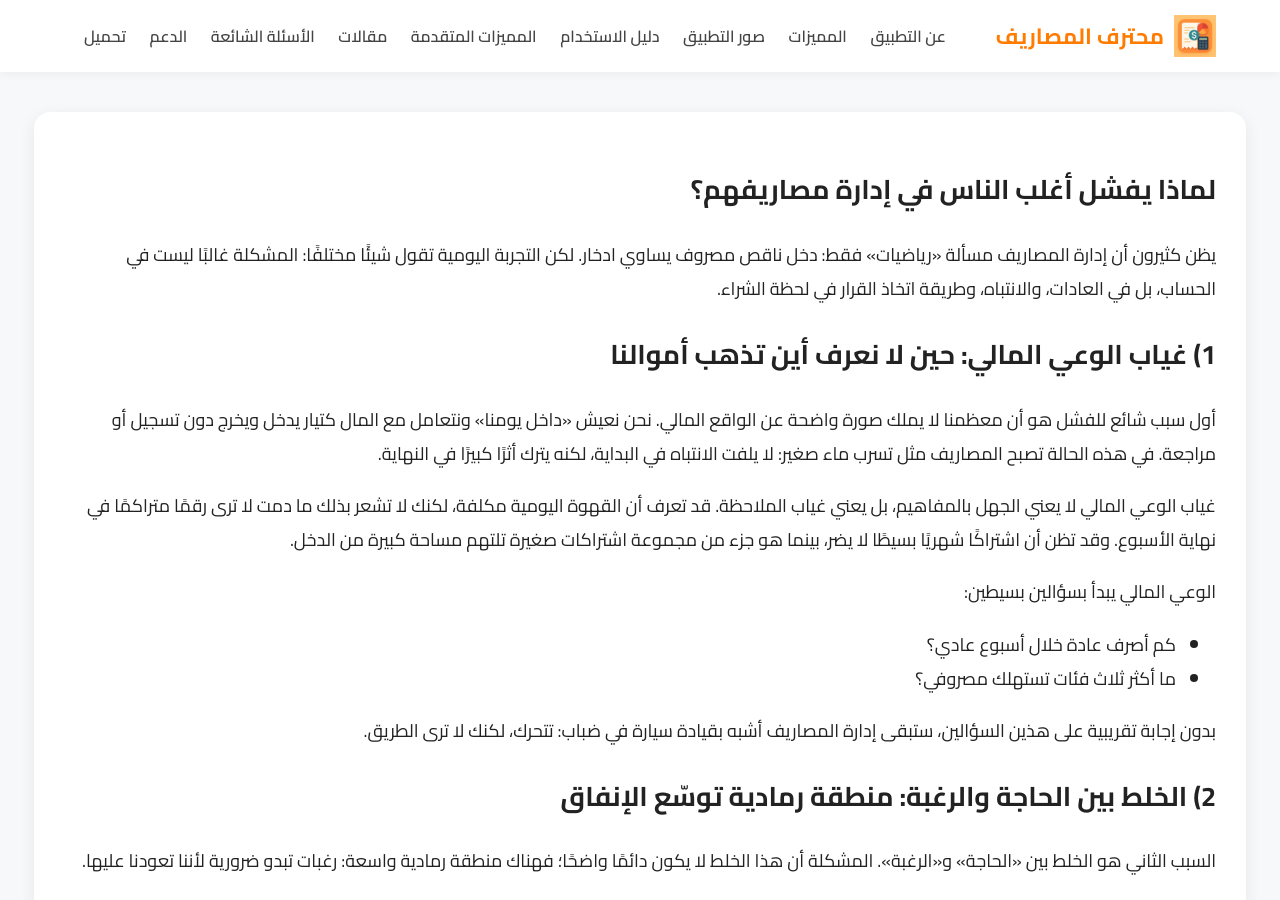
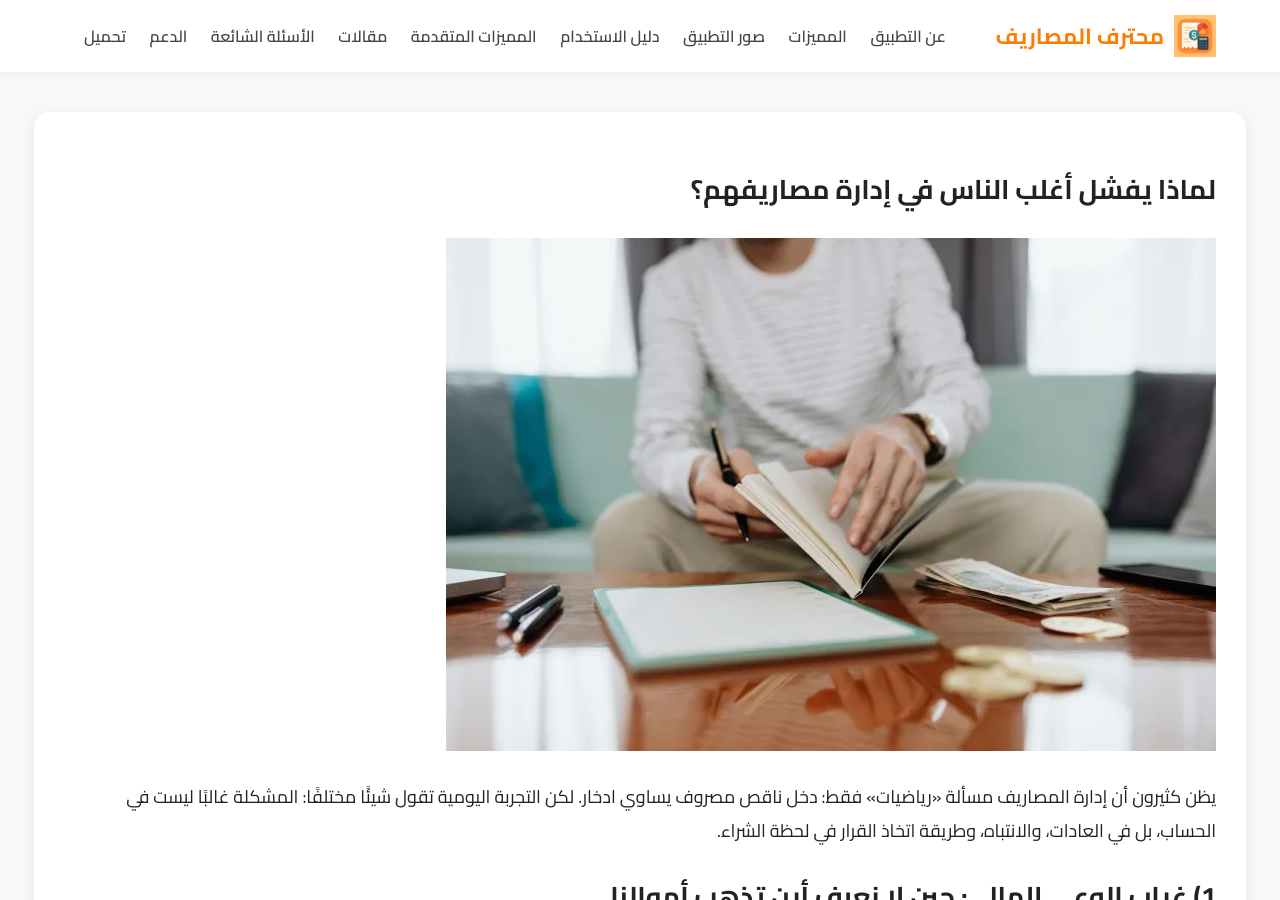
Before and after one commit to fouadshawish-png/fouadshawish-png.github.io, a Jekyll site: the page built from _posts/2026-02-01-why-expense-management-fails.md, in a window 1280 px wide and 900 px high. Built offline with Jekyll 4.4.1, drawn with Linux system fonts in a browser that asks for light colours.

Commit message:
Add image to first post

```diff
--- a/_posts/2026-02-01-why-expense-management-fails.md
+++ b/_posts/2026-02-01-why-expense-management-fails.md
@@ -4,6 +4,8 @@ description: "تحليل بسيط للأسباب النفسية والسلوكي
 date: 2026-01-15 10:00:00 +0200
 lang: ar
 ---
+
+![تتبع المصاريف في دفتر](/assets/images/pro-expense-2.webp)
 
 يظن كثيرون أن إدارة المصاريف مسألة «رياضيات» فقط: دخل ناقص مصروف يساوي ادخار. لكن التجربة اليومية تقول شيئًا مختلفًا: المشكلة غالبًا ليست في الحساب، بل في العادات، والانتباه، وطريقة اتخاذ القرار في لحظة الشراء.
 
```
